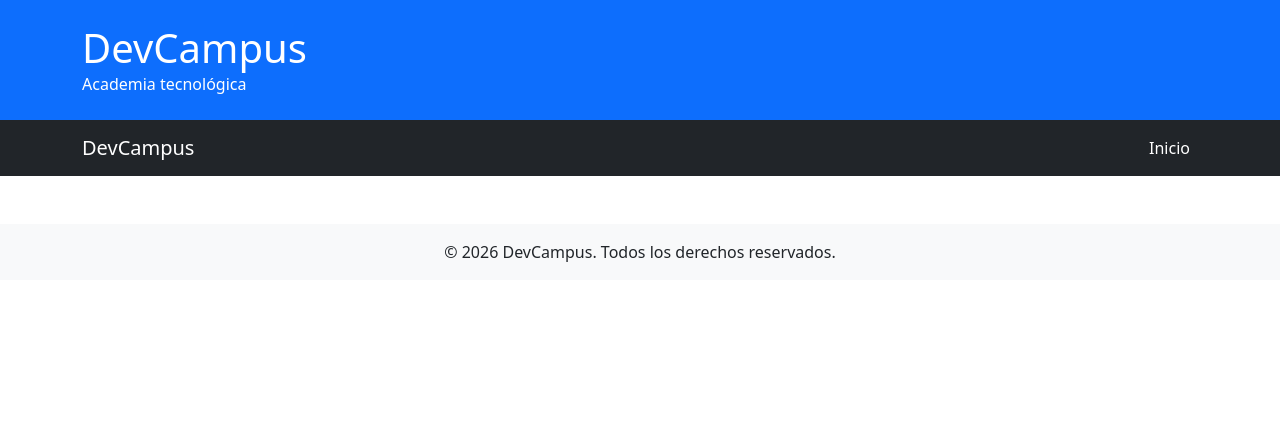
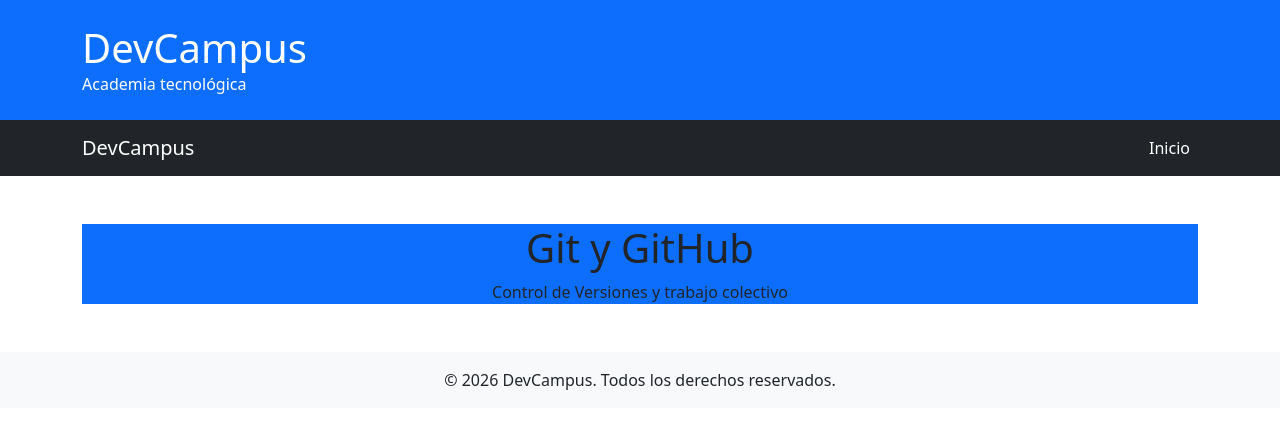
Before and after one commit to AdrianBene/devcampus, a plain HTML site: page index.html in a window 1280 px wide. Drawn offline with nearby package versions, Linux system fonts and the light colour scheme.

Commit message:
curso de Git y GitHub

```diff
--- a/index.html
+++ b/index.html
@@ -33,6 +33,10 @@
     </nav>
 
     <main class="container my-5">
+        <div class="text-center bg-primary">
+            <h1>Git y GitHub</h1>
+            <p>Control de Versiones y trabajo colectivo</p>
+        </div>
 
 
     </main>
```
